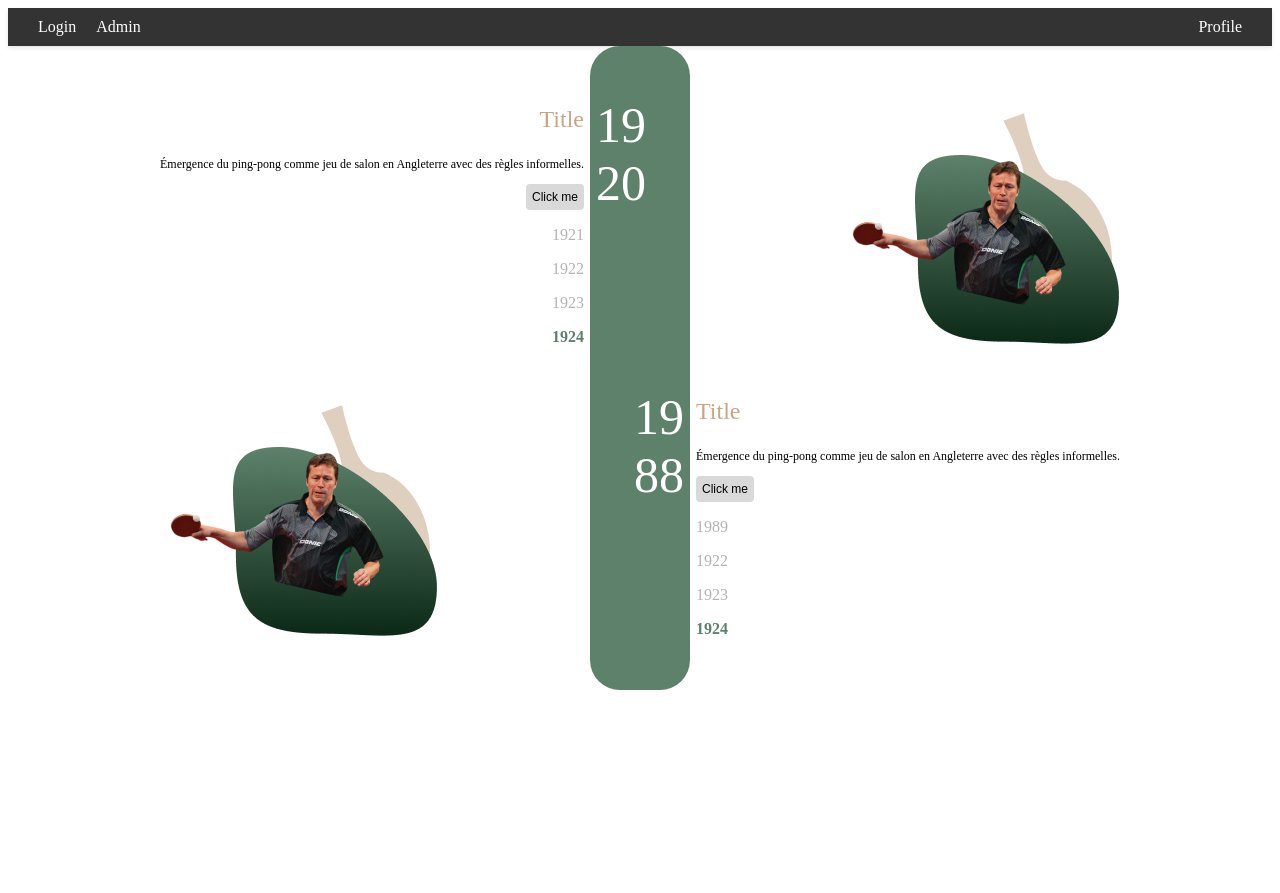
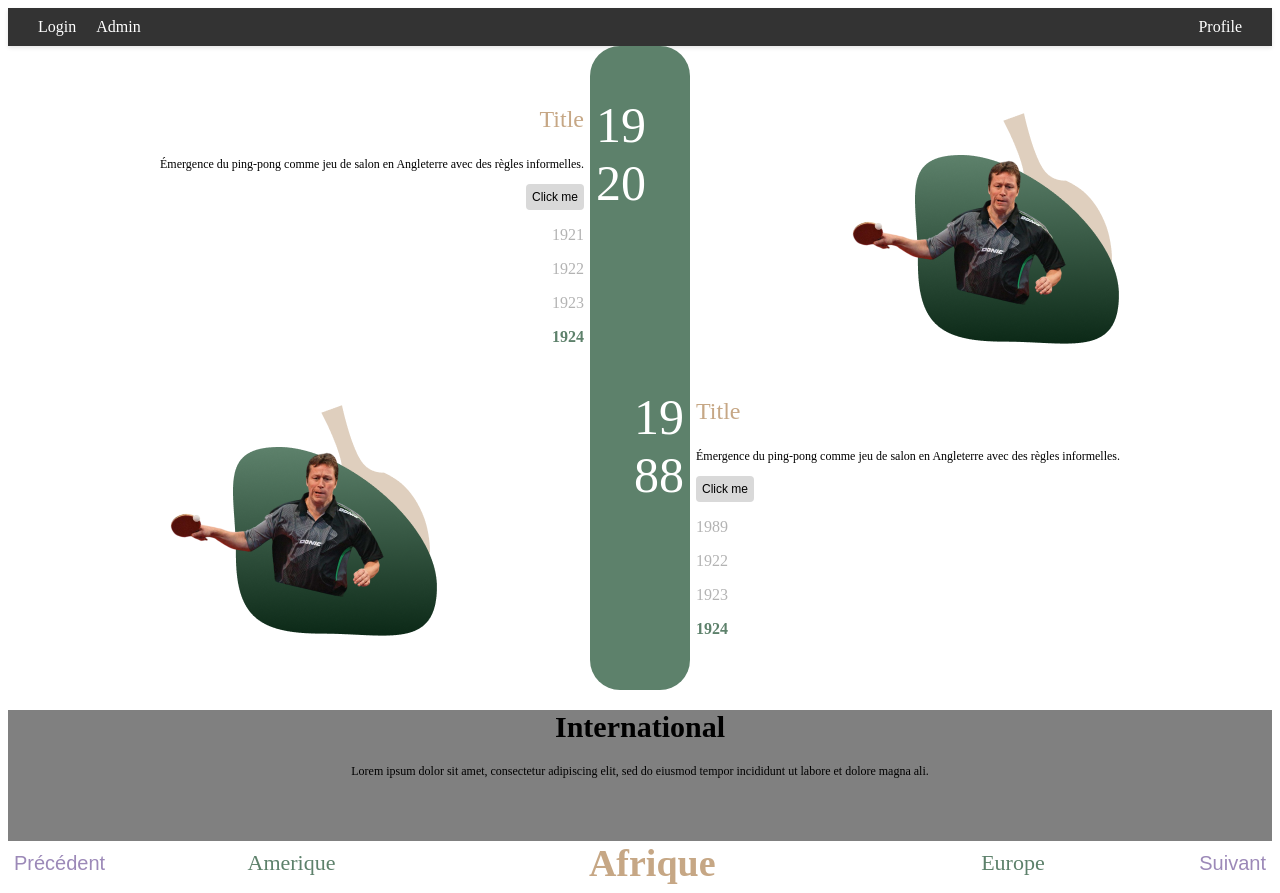
Before and after one commit to YanisBra/HiddenStories, a React (Vite) app: page / in a window 1280 px wide. Before the commit the page ends 800 px from the top, so only its background shows below. Built offline with nearby package versions, Linux system fonts and the light colour scheme.

Commit message:
continent tabs

```diff
--- a/package.json
+++ b/package.json
@@ -12,6 +12,7 @@
   "dependencies": {
     "esbuild": "^0.20.2",
     "firebase": "^10.11.0",
+    "hammerjs": "^2.0.8",
     "react": "^18.2.0",
     "react-dom": "^18.2.0",
     "react-router-dom": "^6.22.3",
--- a/src/Components/RightContent.jsx
+++ b/src/Components/RightContent.jsx
@@ -5,6 +5,7 @@ const RightContent = () => {
     <FirstContainer>
       <div className="imageContainer">
         <img src="../public/img/img.png" />
+        {/* <p>Image</p> */}
       </div>
       <div className="dateContainer">
         <p className="dateTop">19</p>
--- /dev/null
+++ b/src/Components/Slider.jsx
@@ -0,0 +1,139 @@
+import React, { useState, useEffect } from "react";
+import styled from "styled-components";
+import Hammer from "hammerjs";
+
+const continents = [
+  "Afrique",
+  "Europe",
+  "Asia",
+  "Oceanie",
+  "Amerique",
+];
+
+const Container = styled.div`
+  display: flex;
+  align-items: center;
+  justify-content: space-between;
+  width: 100%;
+  overflow: hidden;
+`;
+
+const List = styled.ul`
+  display: flex;
+  list-style-type: none;
+  padding: 0;
+  margin: 0;
+  width: 100%;
+  transition: transform 0.5s;
+  justify-content: space-around;
+  text-align: center;
+  align-items: center;
+`;
+
+const ListItem = styled.li`
+  font-size: 22px;
+  font-weight:lighter;
+  color: #5D816B;
+  flex: 1;
+
+  &.center {
+    font-weight: bold;
+    color:#C6A785;
+    font-size: 38px;
+
+    opacity: 1;
+  }
+
+  &:hover {
+    cursor: pointer;
+  }
+`;
+
+const Button = styled.button`
+  background-color: transparent;
+  border: none;
+  color: #9c89b8;
+  font-size: 20px;
+  cursor: pointer;
+`;
+
+const Slider = () => {
+  const [currentIndex, setCurrentIndex] = useState(0);
+
+  useEffect(() => {
+    const swipe = new Hammer(document.querySelector(".swipe"));
+
+    const handleSwipeLeft = () => {
+      next();
+    };
+
+    const handleSwipeRight = () => {
+      prev();
+    };
+
+    swipe.on("swipeleft", handleSwipeLeft);
+    swipe.on("swiperight", handleSwipeRight);
+
+    return () => {
+      swipe.off("swipeleft", handleSwipeLeft);
+      swipe.off("swiperight", handleSwipeRight);
+    };
+  }, []);
+
+  const next = () => {
+    setCurrentIndex((prevIndex) => (prevIndex + 1) % continents.length);
+  };
+
+  const prev = () => {
+    setCurrentIndex(
+      (prevIndex) => (prevIndex - 1 + continents.length) % continents.length
+    );
+  };
+
+  const getVisibleContinents = () => {
+    const leftIndex =
+      (currentIndex - 1 + continents.length) % continents.length;
+    const centerIndex = currentIndex;
+    const rightIndex = (currentIndex + 1) % continents.length;
+
+    return [
+      { index: leftIndex, continent: continents[leftIndex] },
+      { index: centerIndex, continent: continents[centerIndex] },
+      { index: rightIndex, continent: continents[rightIndex] },
+    ];
+  };
+
+  const handleContinentClick = (index) => {
+    if (index === getVisibleContinents()[0].index) {
+      prev(); // Cliquer sur le continent à gauche fait appel à la fonction 'prev'
+    } else if (index === getVisibleContinents()[2].index) {
+      next(); // Cliquer sur le continent à droite fait appel à la fonction 'next'
+    }
+  };
+
+  return (
+    <>
+      <Container>
+        <Button onClick={prev}>Précédent</Button>
+
+        <List>
+          {getVisibleContinents().map(({ continent, index }, i) => (
+            <ListItem
+              key={i}
+              className={i === 1 ? "center" : ""}
+              onClick={() => handleContinentClick(index)}
+            >
+              {continent}
+            </ListItem>
+          ))}
+        </List>
+
+        <Button onClick={next}>Suivant</Button>
+      </Container>
+
+      <div className="swipe"></div>
+    </>
+  );
+};
+
+export default Slider;
--- a/src/Screens/HomeScreen.jsx
+++ b/src/Screens/HomeScreen.jsx
@@ -1,9 +1,8 @@
 import { Link } from "react-router-dom";
 import styled from "styled-components";
-import LeftContent from "../Components/LeftContent";
-import RightContent from "../Components/RightContent";
-import TopContent from "../Components/TopContent";
-import BottomContent from "../Components/BottomContent";
+import International from "../Sections/Intenational";
+import History from "../Sections/History";
+import Slider from "../Components/Slider";
 
 
 
@@ -19,12 +18,9 @@ const HomeScreen = () => {
           <NavLink to="/profile">Profile</NavLink>
         </div>
       </Navbar>
-      <ContentContainer>
-        <TopContent />
-        <LeftContent />
-        <RightContent />
-        <BottomContent />
-      </ContentContainer>
+      <History />
+      <International />
+      <Slider />
     </>
   );
 };
@@ -52,7 +48,4 @@ const NavLink = styled(Link)`
   }
 `;
 
-const ContentContainer = styled.div`
-`;
-
 export default HomeScreen;
--- a/src/Screens/LoginScreen.jsx
+++ b/src/Screens/LoginScreen.jsx
@@ -62,12 +62,12 @@ const LoginScreen = () => {
       );
 
       // Enregistrement de l'utilisateur dans Firestore
-      const userDocRef = await addDoc(collection(db, "users"), {
-        uid: response.user.uid,
-        email: response.user.email,
-        role: "user",
-        username: username,
-      });
+      // const userDocRef = await addDoc(collection(db, "users"), {
+      //   uid: response.user.uid,
+      //   email: response.user.email,
+      //   role: "user",
+      //   username: username,
+      // });
 
       console.log(
         "Utilisateur enregistré avec succès dans Firestore:",
@@ -88,13 +88,13 @@ const LoginScreen = () => {
   return (
     <div className="container">
       <h2 className="title">LoginScreen</h2>
-      <input
+      {/* <input
         className="input"
         type="text"
         placeholder="username"
         value={username}
         onChange={(e) => setUsername(e.target.value)}
-      />
+      /> */}
       <input
         className="input"
         type="text"
--- /dev/null
+++ b/src/Sections/History.jsx
@@ -0,0 +1,22 @@
+import styled from "styled-components";
+import LeftContent from "../Components/LeftContent";
+import RightContent from "../Components/RightContent";
+import TopContent from "../Components/TopContent";
+import BottomContent from "../Components/BottomContent";
+
+const History = () => {
+  return (
+    <Container>
+      <TopContent />
+      <LeftContent />
+      <RightContent />
+      <BottomContent />
+    </Container>
+  );
+};
+
+const Container = styled.div `
+
+`;
+
+export default History;
--- /dev/null
+++ b/src/Sections/Intenational.jsx
@@ -0,0 +1,30 @@
+import styled from "styled-components";
+
+const International = () => {
+  return (
+    <Header>
+      <h1 className="title">International</h1>
+      <p>
+        Lorem ipsum dolor sit amet, consectetur adipiscing elit, sed do eiusmod
+        tempor incididunt ut labore et dolore magna ali.
+      </p>
+    </Header>
+  );
+};
+
+const Header = styled.div`
+  background-color: grey;
+  text-align: center;
+  padding-bottom: 50px;
+
+    h1 {
+      font-size: 30px;
+    };
+
+    p{
+      font-size:12px;
+    };
+
+`;
+
+export default International;
```
Also changed, not shown: 1 other file (tests, documents, lock files or other folders).
